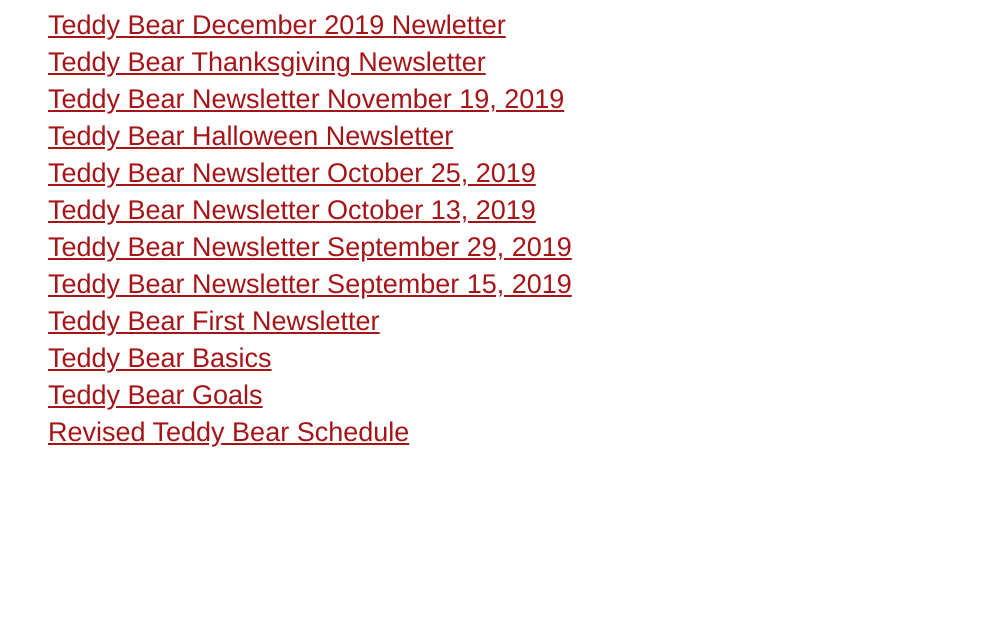
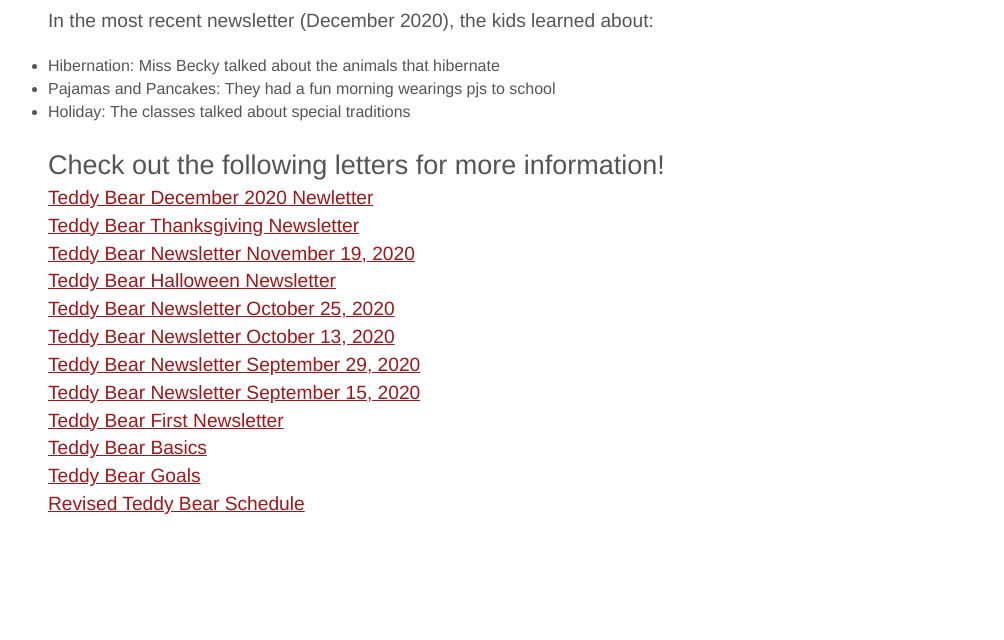
Before and after one commit to cse-256-f23/information-foraging-project-amy-sammy-cindy, a website: page files/teddy_bear_news.html in a window 1280 px wide. Shown: the part 160-800 px from the top of the page, without its empty margins (12-1016 px from the left). Drawn offline with nearby package versions, Linux system fonts and the light colour scheme; files that its build step writes are made by us from their sources; files whose address does not match are found by name.

Commit message:
booktask_update

```diff
--- a/files/teddy_bear_news.html
+++ b/files/teddy_bear_news.html
@@ -21,29 +21,39 @@
       <p>
         By
         <a href="files/nursery_school.html">Nursery School</a>
-        • December 18, 2019
+        • December 18, 2020
       </p>
-      <h3>
-        <a class="download" href="downloads/TB-Newsletter-December-2.pdf" target="_blank">Teddy Bear December 2019
+      <p>
+        In the most recent newsletter (December 2020), the kids learned about:
+      </p>
+      <ul>
+        <li>Hibernation: Miss Becky talked about the animals that hibernate</li>
+        <li>Pajamas and Pancakes: They had a fun morning wearings pjs to school</li>
+        <li>Holiday: The classes talked about special traditions</li>
+      </ul>
+      <br>
+      <h3>Check out the following letters for more information!</h3>
+      <p>
+        <a class="download" href="downloads/TB-Newsletter-December-2.pdf" target="_blank">Teddy Bear December 2020
           Newletter</a><br>
         <a class="download" href="downloads/TB-Happy-Thanksgiving-Teddy-Bears-2019-compressed.pdf" target="_blank">Teddy
           Bear Thanksgiving Newsletter</a><br>
         <a class="download" href="downloads/November-TB-Newsletter-1-compressed.pdf" target="_blank">Teddy Bear
-          Newsletter November 19, 2019</a><br>
+          Newsletter November 19, 2020</a><br>
         <a class="download" href="downloads/Happy-Halloween-Teddy-Bears_-compressed.pdf" target="_blank">Teddy Bear
           Halloween Newsletter</a>
         <br>
         <a class="download" href="downloads/TB-Newsletter-5-compressed.pdf" target="_blank">Teddy Bear Newsletter
-          October 25, 2019</a>
+          October 25, 2020</a>
         <br>
         <a class="download" href="downloads/Teddy-Bear-4th-Newsletter-compressed.pdf" target="_blank">Teddy Bear
-          Newsletter October 13, 2019</a>
+          Newsletter October 13, 2020</a>
         <br>
         <a class="download" href="downloads/Teddy-Bear-3rd-Newsletter-compressed.pdf" target="_blank">Teddy Bear
-          Newsletter September 29, 2019</a>
+          Newsletter September 29, 2020</a>
         <br>
         <a class="download" href="downloads/Teddy-Bear-2nd-Newsletter-1-compressed.pdf" target="_blank">Teddy Bear
-          Newsletter September 15, 2019</a>
+          Newsletter September 15, 2020</a>
         <br>
         <a class="download" href="downloads/Teddy-Bear-1st-Newsletter-4-compressed.pdf" target="_blank">Teddy Bear
           First Newsletter</a>
@@ -54,7 +64,7 @@
         <br>
         <a class="download" href="downloads/REVISED-TEDDY-BEAR-SCHEDULE.pdf" target="_blank">Revised Teddy Bear
           Schedule</a>
-      </h3>
+        </p>
     </main>
   </div>
   <ts-load data-name="footer"></ts-load>
```
Also changed, not shown: files/teddy_bears.html (+1 -1 lines).
